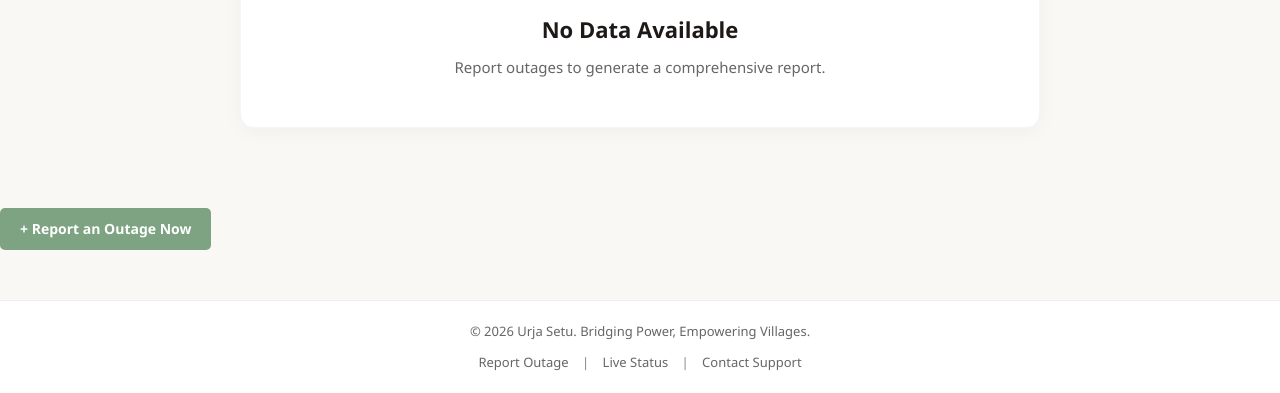
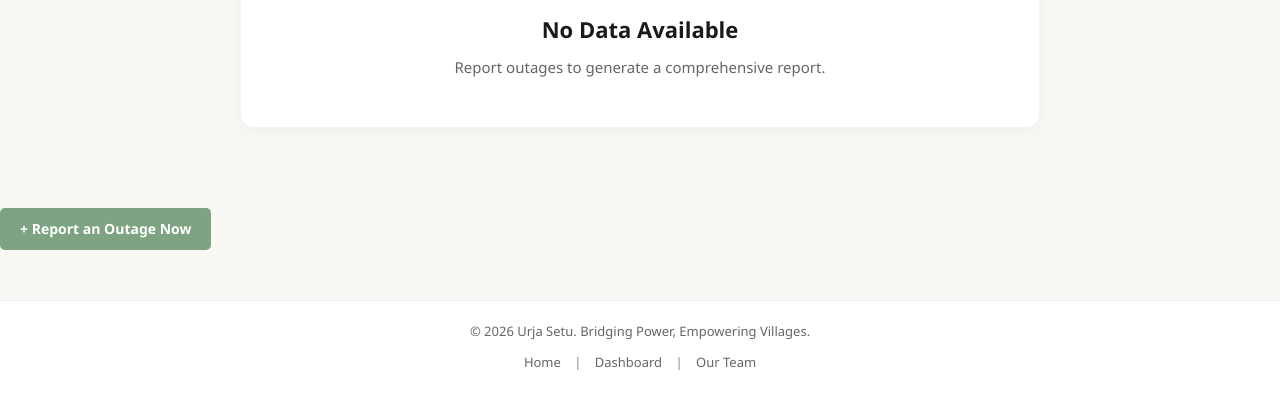
Before and after one commit to agrimtonk-rgb/web-dev-project-, a plain HTML site: page reports.html in a window 1280 px wide. Shown: the part 516-909 px from the top of the page. Drawn offline with Linux system fonts and the light colour scheme.

Commit message:
Update footer links in reports.html

```diff
--- a/reports.html
+++ b/reports.html
@@ -88,9 +88,9 @@
   <footer style="margin-top: 50px; padding: 20px 0; border-top: 1px solid #eee; text-align: center;">
     <p style="margin-bottom: 10px; color: #666;">&copy; 2026 Urja Setu. Bridging Power, Empowering Villages.</p>
     <div style="font-size: 13px;">
-      <a href="report.html" style="color: #666; margin: 0 10px; text-decoration: none;">Report Outage</a> |
-      <a href="dashboard.html" style="color: #666; margin: 0 10px; text-decoration: none;">Live Status</a> |
-      <a href="team.html" style="color: #666; margin: 0 10px; text-decoration: none;">Contact Support</a>
+      <a href="index.html" style="color: #666; margin: 0 10px; text-decoration: none;">Home</a> |
+      <a href="dashboard.html" style="color: #666; margin: 0 10px; text-decoration: none;">Dashboard</a> |
+      <a href="team.html" style="color: #666; margin: 0 10px; text-decoration: none;">Our Team</a>
     </div>
   </footer>
 
```
